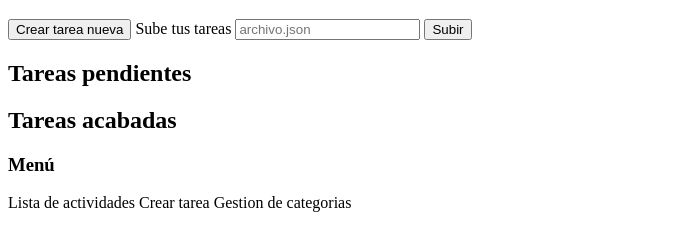
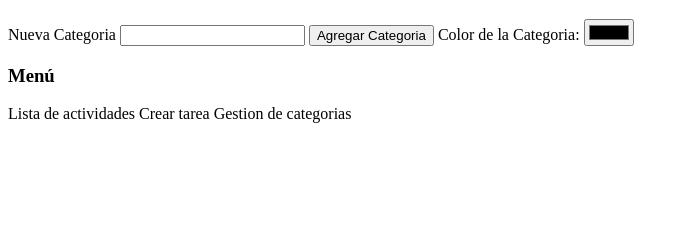
Before and after one commit to victorantonioalvarez-ux/PracticaFinal, a plain HTML site: page gestioncategoria.html in a window 1280 px wide. Shown: the part 61-312 px from the top of the page, without its empty margins (0-689 px from the left). Drawn offline with Linux system fonts and the light colour scheme.

Commit message:
feat: Creacion formulario "crear-categoria"

```diff
--- a/index.html
+++ b/gestioncategoria.html
@@ -10,18 +10,13 @@
 		<h1> Lista de actividades</h1>
 	</header>
 	<main>
-		<form id="submit" class="player-coments">
-			<button id="">Crear tarea nueva</button>
-            <label for="archivojson">Sube tus tareas</label>
-            <input id="archivoJson" name="archivoJson" placeholder="archivo.json" required>
-            <button type="submit">Subir</button>
+		<form id="submit" class="crear-categoria">
+            <label for="nueva-categ">Nueva Categoria</label>
+            <input id="nueva-categ" name="nueva-categ" required>
+            <button type="submit">Agregar Categoria</button>
+            <label for="color-categ">Color de la Categoria: </label>
+            <input name="color-categ" type="color">
 		</form>
-		<h2>Tareas pendientes</h2>
-		<div class="tareas pendientes">
-
-		</div>
-		<h2>Tareas acabadas</h2>
-		<div class="tareas pendientes">
 
 		</div>
 	</main>
```
